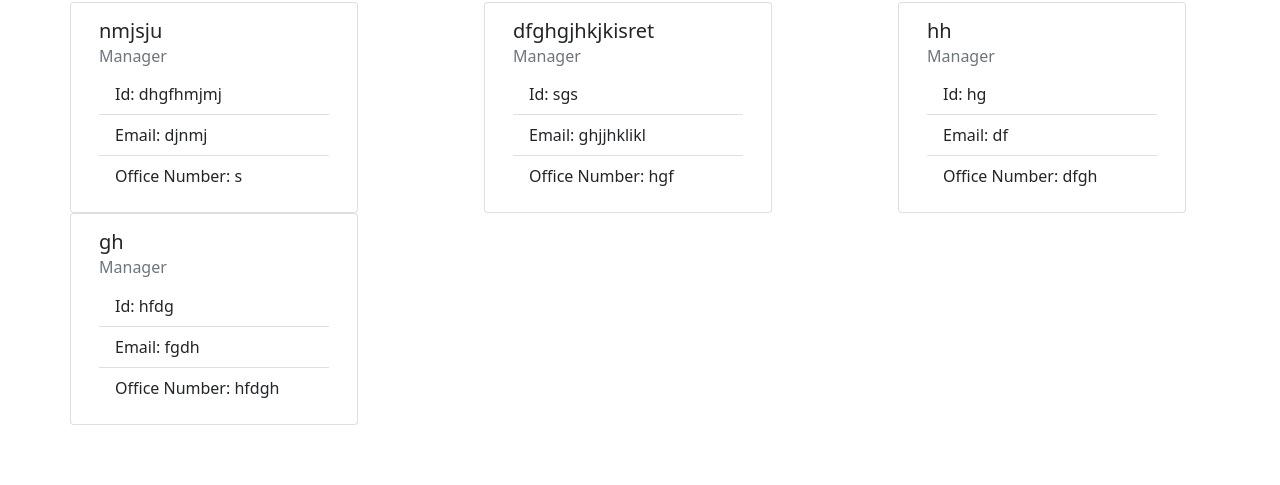
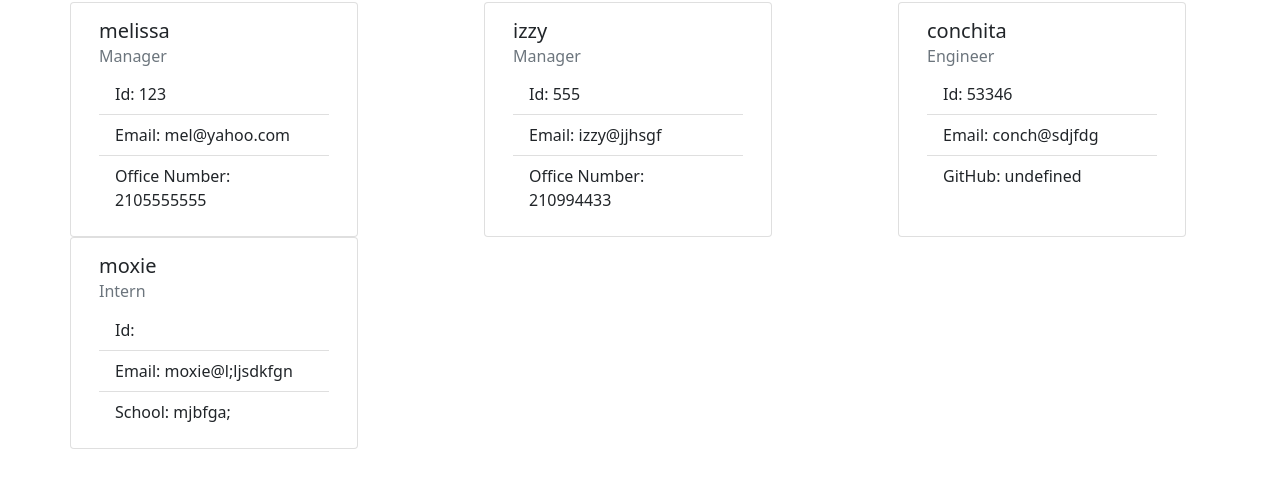
Before and after one commit to melbrewer323/Team-Profile-Generator, a website: page team.html in a window 1280 px wide. Shown: the part 73-558 px from the top of the page. Drawn offline with nearby package versions, Linux system fonts and the light colour scheme.

Commit message:
append and call cards

```diff
--- a/team.html
+++ b/team.html
@@ -19,38 +19,38 @@
         <main class="container">
         <div class="row col-12 d-flex justify-content-between"><div class="card" style="width: 18rem;">
     <div class="card-body ">
-        <h5 class="card-title">nmjsju</h5>
+        <h5 class="card-title">melissa</h5>
         <h6 class="card-subtitle mb-2 text-muted">Manager</h6>
         <ul class="list-group list-group-flush">
-            <li class="list-group-item">Id: dhgfhmjmj</li>
-            <li class="list-group-item">Email: djnmj</li>
-            <li class="list-group-item">Office Number: s</li>
+            <li class="list-group-item">Id: 123</li>
+            <li class="list-group-item">Email: mel@yahoo.com</li>
+            <li class="list-group-item">Office Number: 2105555555</li>
     </div>
 </div><div class="card" style="width: 18rem;">
     <div class="card-body ">
-        <h5 class="card-title">dfghgjhkjkisret</h5>
+        <h5 class="card-title">izzy</h5>
         <h6 class="card-subtitle mb-2 text-muted">Manager</h6>
         <ul class="list-group list-group-flush">
-            <li class="list-group-item">Id: sgs</li>
-            <li class="list-group-item">Email: ghjjhklikl</li>
-            <li class="list-group-item">Office Number: hgf</li>
+            <li class="list-group-item">Id: 555</li>
+            <li class="list-group-item">Email: izzy@jjhsgf</li>
+            <li class="list-group-item">Office Number: 210994433</li>
     </div>
 </div><div class="card" style="width: 18rem;">
          <div class="card-body ">
-        <h5 class="card-title">hh</h5>
-        <h6 class="card-subtitle mb-2 text-muted">Manager</h6>
+             <h5 class="card-title">conchita</h5>
+             <h6 class="card-subtitle mb-2 text-muted">Engineer</h6>
              <ul class="list-group list-group-flush">
-            <li class="list-group-item">Id: hg</li>
-            <li class="list-group-item">Email: df</li>
-            <li class="list-group-item">Office Number: dfgh</li>
+                 <li class="list-group-item">Id: 53346</li>
+                 <li class="list-group-item">Email: conch@sdjfdg</li>
+                 <li class="list-group-item">GitHub: undefined</li>
          </div>
      </div><div class="card" style="width: 18rem;">
          <div class="card-body ">
-        <h5 class="card-title">gh</h5>
-        <h6 class="card-subtitle mb-2 text-muted">Manager</h6>
+             <h5 class="card-title">moxie</h5>
+             <h6 class="card-subtitle mb-2 text-muted">Intern</h6>
              <ul class="list-group list-group-flush">
-            <li class="list-group-item">Id: hfdg</li>
-            <li class="list-group-item">Email: fgdh</li>
-            <li class="list-group-item">Office Number: hfdgh</li>
+                 <li class="list-group-item">Id: </li>
+                 <li class="list-group-item">Email: moxie@l;ljsdkfgn</li>
+                 <li class="list-group-item">School: mjbfga;</li>
          </div>
      </div>
```
Also changed, not shown: index.js (+21 -4 lines). Lines whose indentation alone changed are shown as unchanged.
